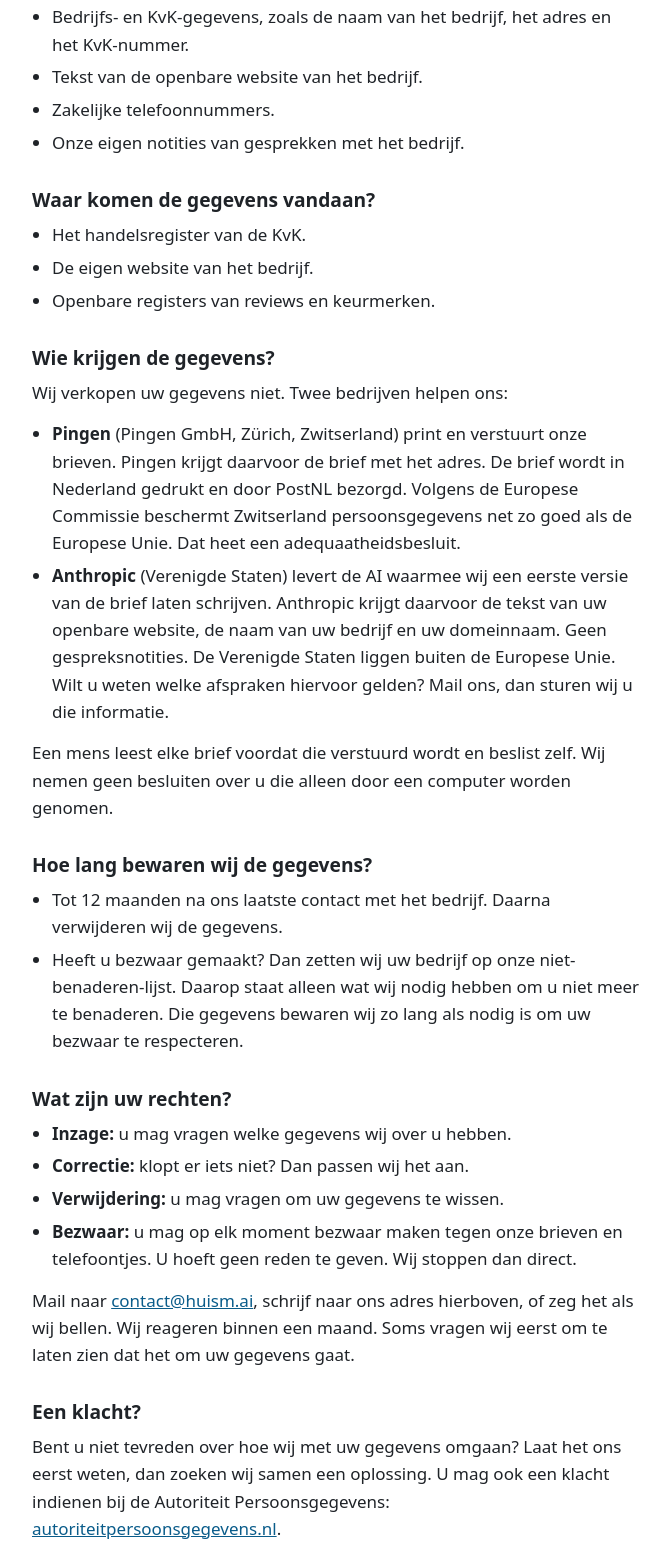
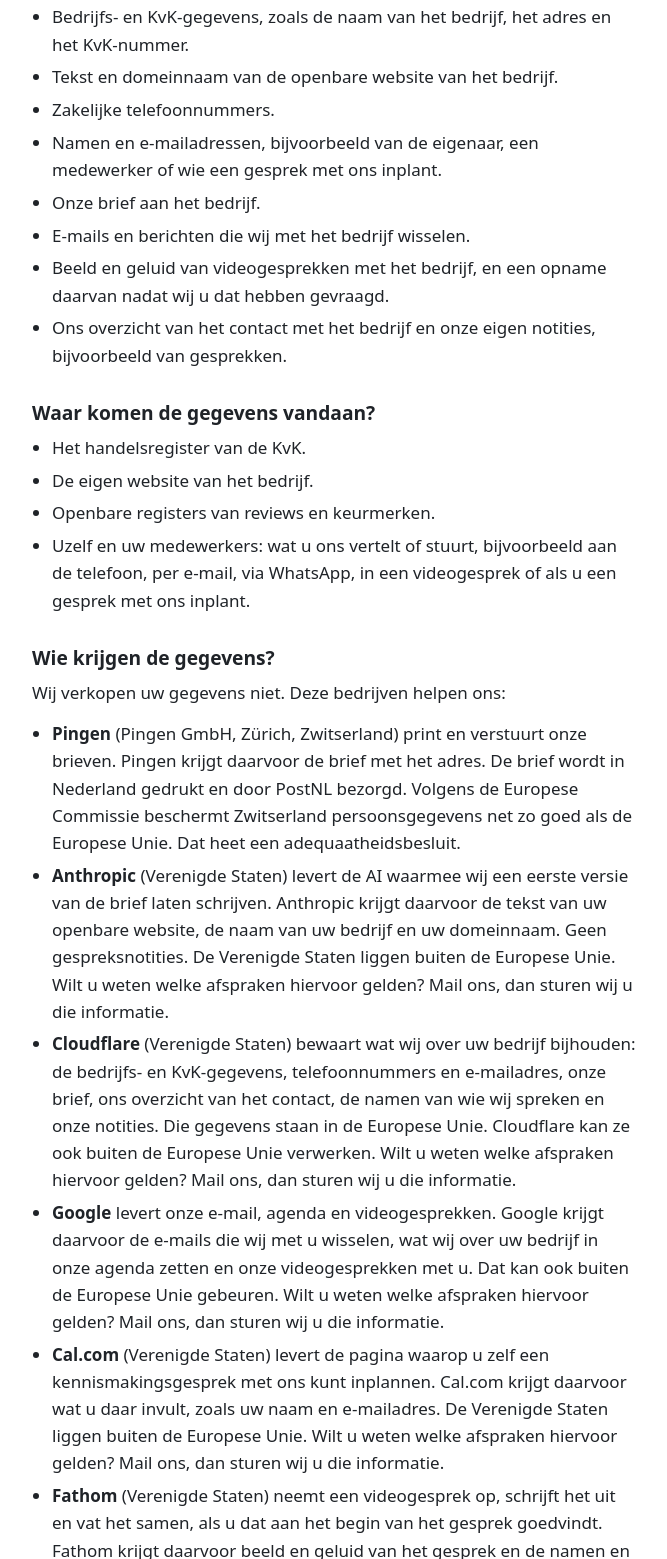
Before and after one commit to huismai/privacy, a plain HTML site: page index.html in a window 1280 px wide. Shown: the part 1241-2800 px from the top of the page, without its empty margins (304-971 px from the left). Drawn offline with Linux system fonts and the light colour scheme.

Commit message:
feat: every company that handles lead data, the 085, and Fathom's consent wording

```diff
--- a/index.html
+++ b/index.html
@@ -70,12 +70,12 @@ footer {
 <main>
 
 <h1>Privacy bij HuismAI</h1>
-<p class="updated">Laatst bijgewerkt: 23 november 2026</p>
+<p class="updated">Laatst bijgewerkt: 27 november 2026</p>
 
 <p>Heeft u een brief of telefoontje van ons gekregen? Op deze pagina leest u welke gegevens wij daarvoor gebruiken, waar die vandaan komen en wat u kunt doen als u dat niet wilt.</p>
 
 <div class="box">
-<p><strong>Wilt u niets meer van ons ontvangen?</strong> Mail naar <a href="mailto:contact@huism.ai">contact@huism.ai</a> of zeg het als wij bellen. Dan sturen wij geen post meer en bellen wij niet meer. U hoeft geen reden te geven.</p>
+<p><strong>Wilt u niets meer van ons ontvangen?</strong> Mail naar <a href="mailto:contact@huism.ai">contact@huism.ai</a>, bel of app <a href="tel:+31851248799">085 124 8799</a>, of zeg het als wij bellen. Dan sturen wij geen post meer en bellen wij niet meer. U hoeft geen reden te geven.</p>
 </div>
 
 <h2>Wie zijn wij?</h2>
@@ -99,9 +99,13 @@ E-mail: <a href="mailto:contact@huism.ai">contact@huism.ai</a>
 <h2>Welke gegevens gebruiken wij?</h2>
 <ul>
 <li>Bedrijfs- en KvK-gegevens, zoals de naam van het bedrijf, het adres en het KvK-nummer.</li>
-<li>Tekst van de openbare website van het bedrijf.</li>
+<li>Tekst en domeinnaam van de openbare website van het bedrijf.</li>
 <li>Zakelijke telefoonnummers.</li>
-<li>Onze eigen notities van gesprekken met het bedrijf.</li>
+<li>Namen en e-mailadressen, bijvoorbeeld van de eigenaar, een medewerker of wie een gesprek met ons inplant.</li>
+<li>Onze brief aan het bedrijf.</li>
+<li>E-mails en berichten die wij met het bedrijf wisselen.</li>
+<li>Beeld en geluid van videogesprekken met het bedrijf, en een opname daarvan nadat wij u dat hebben gevraagd.</li>
+<li>Ons overzicht van het contact met het bedrijf en onze eigen notities, bijvoorbeeld van gesprekken.</li>
 </ul>
 
 <h2>Waar komen de gegevens vandaan?</h2>
@@ -109,14 +113,20 @@ E-mail: <a href="mailto:contact@huism.ai">contact@huism.ai</a>
 <li>Het handelsregister van de KvK.</li>
 <li>De eigen website van het bedrijf.</li>
 <li>Openbare registers van reviews en keurmerken.</li>
+<li>Uzelf en uw medewerkers: wat u ons vertelt of stuurt, bijvoorbeeld aan de telefoon, per e-mail, via WhatsApp, in een videogesprek of als u een gesprek met ons inplant.</li>
 </ul>
 
 <h2>Wie krijgen de gegevens?</h2>
-<p>Wij verkopen uw gegevens niet. Twee bedrijven helpen ons:</p>
+<p>Wij verkopen uw gegevens niet. Deze bedrijven helpen ons:</p>
 <ul>
 <li><strong>Pingen</strong> (Pingen GmbH, Zürich, Zwitserland) print en verstuurt onze brieven. Pingen krijgt daarvoor de brief met het adres. De brief wordt in Nederland gedrukt en door PostNL bezorgd. Volgens de Europese Commissie beschermt Zwitserland persoonsgegevens net zo goed als de Europese Unie. Dat heet een adequaatheidsbesluit.</li>
 <li><strong>Anthropic</strong> (Verenigde Staten) levert de AI waarmee wij een eerste versie van de brief laten schrijven. Anthropic krijgt daarvoor de tekst van uw openbare website, de naam van uw bedrijf en uw domeinnaam. Geen gespreksnotities. De Verenigde Staten liggen buiten de Europese Unie. Wilt u weten welke afspraken hiervoor gelden? Mail ons, dan sturen wij u die informatie.</li>
+<li><strong>Cloudflare</strong> (Verenigde Staten) bewaart wat wij over uw bedrijf bijhouden: de bedrijfs- en KvK-gegevens, telefoonnummers en e-mailadres, onze brief, ons overzicht van het contact, de namen van wie wij spreken en onze notities. Die gegevens staan in de Europese Unie. Cloudflare kan ze ook buiten de Europese Unie verwerken. Wilt u weten welke afspraken hiervoor gelden? Mail ons, dan sturen wij u die informatie.</li>
+<li><strong>Google</strong> levert onze e-mail, agenda en videogesprekken. Google krijgt daarvoor de e-mails die wij met u wisselen, wat wij over uw bedrijf in onze agenda zetten en onze videogesprekken met u. Dat kan ook buiten de Europese Unie gebeuren. Wilt u weten welke afspraken hiervoor gelden? Mail ons, dan sturen wij u die informatie.</li>
+<li><strong>Cal.com</strong> (Verenigde Staten) levert de pagina waarop u zelf een kennismakingsgesprek met ons kunt inplannen. Cal.com krijgt daarvoor wat u daar invult, zoals uw naam en e-mailadres. De Verenigde Staten liggen buiten de Europese Unie. Wilt u weten welke afspraken hiervoor gelden? Mail ons, dan sturen wij u die informatie.</li>
+<li><strong>Fathom</strong> (Verenigde Staten) neemt een videogesprek op, schrijft het uit en vat het samen, als u dat aan het begin van het gesprek goedvindt. Fathom krijgt daarvoor beeld en geluid van het gesprek en de namen en e-mailadressen van de deelnemers. De Verenigde Staten liggen buiten de Europese Unie.</li>
 </ul>
+<p>Wij nemen een videogesprek alleen op nadat wij u dat aan het begin van het gesprek hebben gevraagd.</p>
 <p>Een mens leest elke brief voordat die verstuurd wordt en beslist zelf. Wij nemen geen besluiten over u die alleen door een computer worden genomen.</p>
 
 <h2>Hoe lang bewaren wij de gegevens?</h2>
@@ -132,7 +142,7 @@ E-mail: <a href="mailto:contact@huism.ai">contact@huism.ai</a>
 <li><strong>Verwijdering:</strong> u mag vragen om uw gegevens te wissen.</li>
 <li><strong>Bezwaar:</strong> u mag op elk moment bezwaar maken tegen onze brieven en telefoontjes. U hoeft geen reden te geven. Wij stoppen dan direct.</li>
 </ul>
-<p>Mail naar <a href="mailto:contact@huism.ai">contact@huism.ai</a>, schrijf naar ons adres hierboven, of zeg het als wij bellen. Wij reageren binnen een maand. Soms vragen wij eerst om te laten zien dat het om uw gegevens gaat.</p>
+<p>Mail naar <a href="mailto:contact@huism.ai">contact@huism.ai</a>, bel of app <a href="tel:+31851248799">085 124 8799</a>, schrijf naar ons adres hierboven, of zeg het als wij bellen. Wij reageren binnen een maand. Soms vragen wij eerst om te laten zien dat het om uw gegevens gaat.</p>
 
 <h2>Een klacht?</h2>
 <p>Bent u niet tevreden over hoe wij met uw gegevens omgaan? Laat het ons eerst weten, dan zoeken wij samen een oplossing. U mag ook een klacht indienen bij de Autoriteit Persoonsgegevens: <a href="https://www.autoriteitpersoonsgegevens.nl">autoriteitpersoonsgegevens.nl</a>.</p>
```
